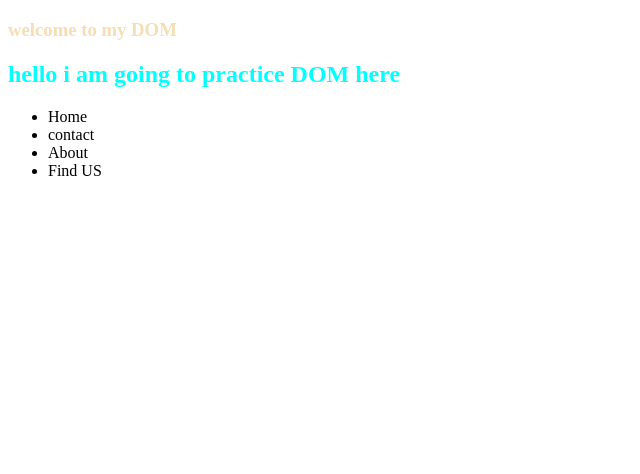
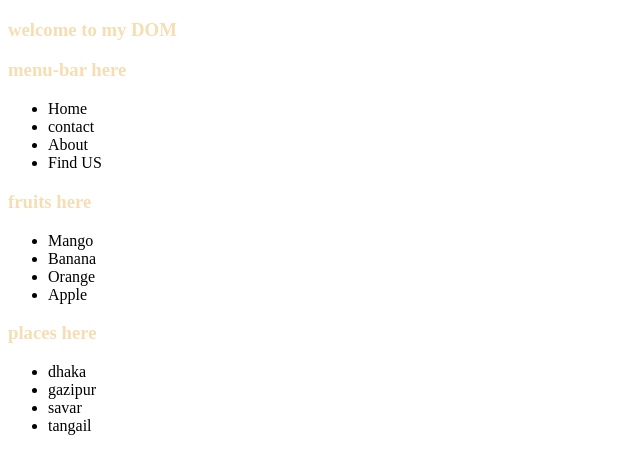
Before and after one commit to Mahmudul-Hasan-dev/DOM-basic-js, a plain HTML site: page index.html in a window 1280 px wide. Shown: the whole page, without its empty margins (0-640 px from the left). Drawn offline with Linux system fonts and the light colour scheme.

Commit message:
element by tag done

```diff
--- a/index.html
+++ b/index.html
@@ -16,13 +16,33 @@
     </header>
     <!-- main section start -->
     <main>
-        <h2>hello i am going to practice DOM here</h2>
+        <section>
+            <h3 id="menu-title">menu-bar here</h3>
             <ul>
                 <li>Home</li>
                 <li>contact</li>
                 <li>About</li>
                 <li>Find US</li>
             </ul>
+        </section>
+        <section>
+            <h3 id="fruits-title">fruits here</h3>
+            <ul>
+                <li>Mango</li>
+                <li>Banana</li>
+                <li>Orange</li>
+                <li>Apple</li>
+            </ul>
+        </section>
+        <section>
+            <h3 id="places-title">places here</h3>
+            <ul>
+                <li>dhaka</li>
+                <li>gazipur</li>
+                <li>savar</li>
+                <li>tangail</li>
+            </ul>
+        </section>
     </main>
     <script src="js/dom.js"></script>
 </body>
--- a/js/dom.js
+++ b/js/dom.js
@@ -2,3 +2,25 @@ console.log('js connected');
 
 //we can access the whole html using document in the console.log()
 console.log(document);
+
+const student = {
+    name: 'abul',
+    ID: 21,
+    age: 25,
+    study: function (time) {
+        console.log(time, 'stduying')
+    }
+}
+
+console.log(document.getElementsByTagName('h3'))
+let licollection = document.getElementsByTagName('li');
+// console.log(licollection);
+for (const li of licollection) {
+    console.log(li.innerText);
+}
+
+let headings = document.getElementsByTagName('h3');
+// console.log(headings);
+for (const heading of headings) {
+    console.log(heading.innerText);
+}
```
Lines whose indentation alone changed are shown as unchanged.
